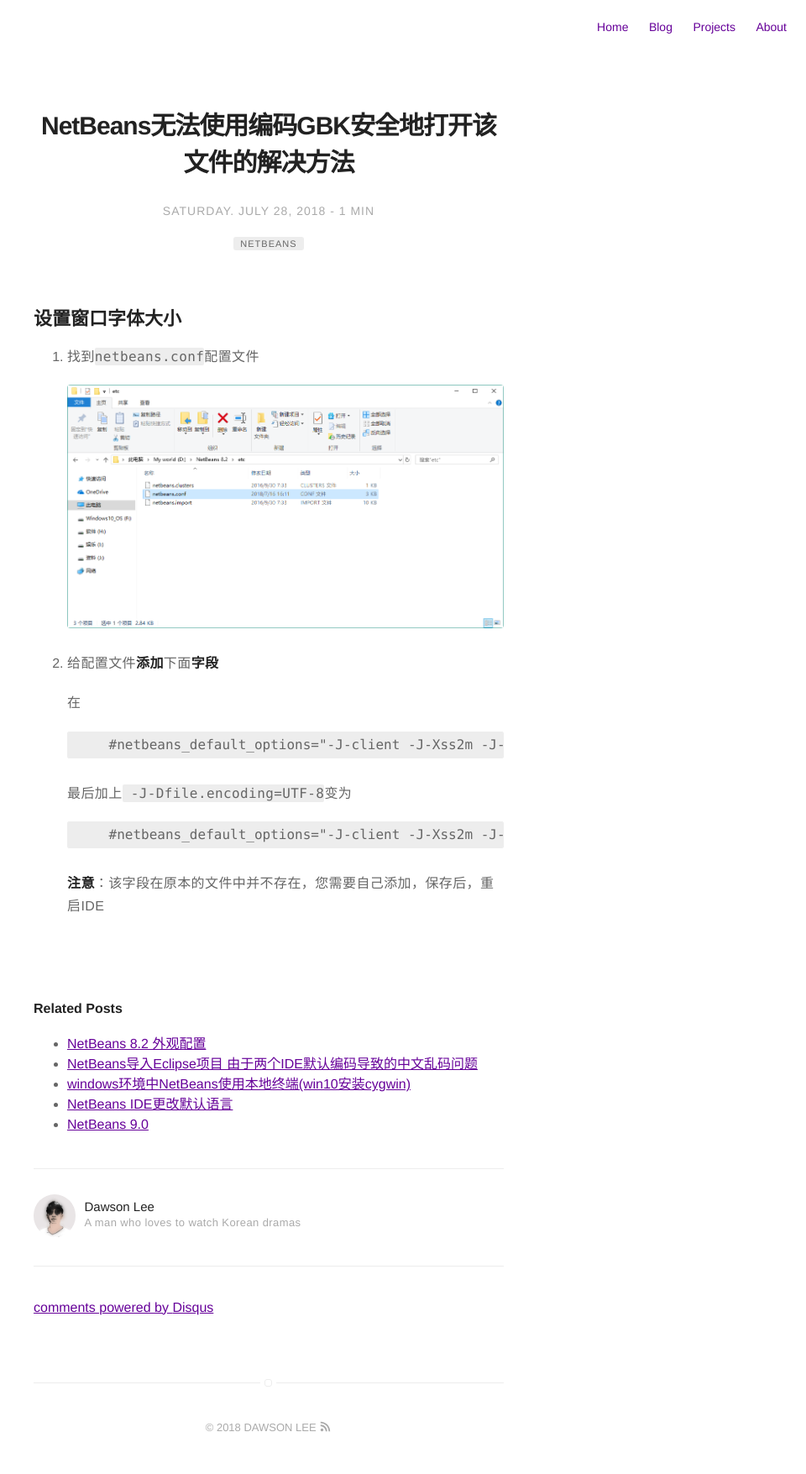
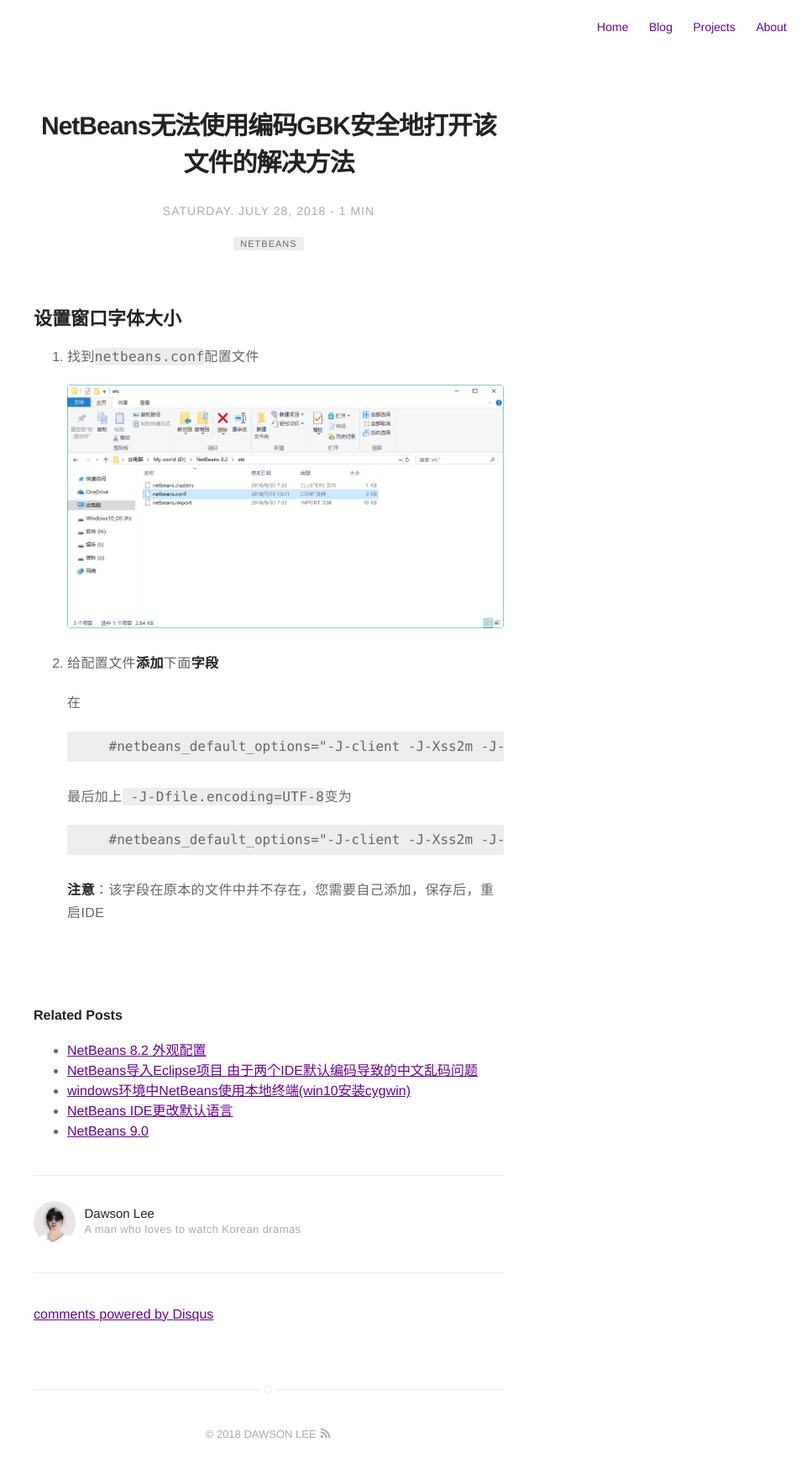
Before and after one commit to dawsonlee1790/dawsonlee1790.github.io, a Jekyll site: the page built from _posts/2018-07-28-NetBeans无法使用编码GBK安全地打开该文件的解决方法.markdown, in a window 1280 px wide. Shown: the whole page at 84% size, without its empty margins (320-1280 px from the left). Built offline with Jekyll 4.4.1, drawn with Linux system fonts in a browser that asks for light colours; comment, search, counter and statistics services are not loaded.

```diff
--- a/_sass/base/general.sass
+++ b/_sass/base/general.sass
@@ -112,7 +112,6 @@
 	width: 100%
 	padding: 5px 10px
 	font-family: $fontMonospace
-	line-height: 2rem
 	overflow: auto
 	background: #ededed
 	border: 1px solid $epsilon
```
